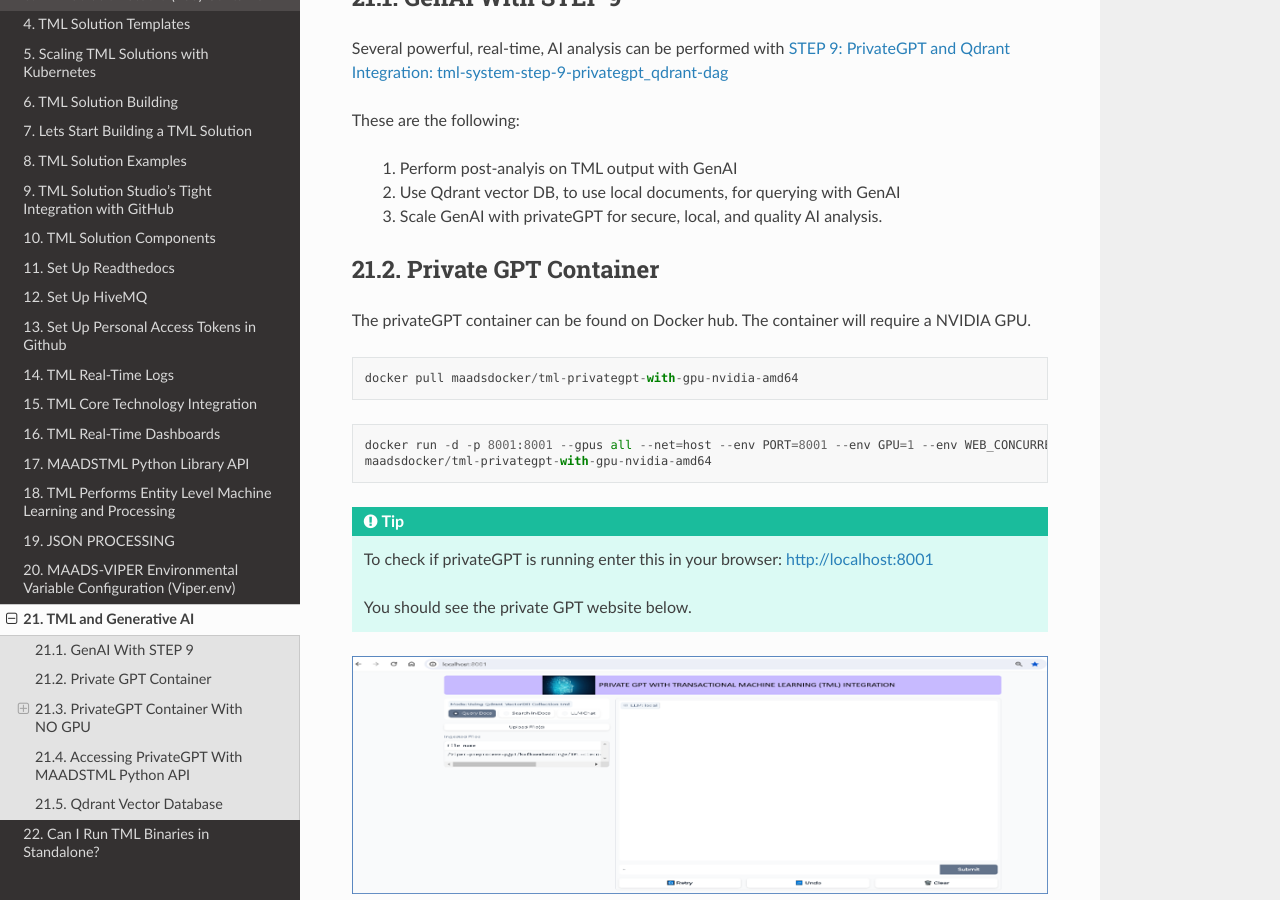
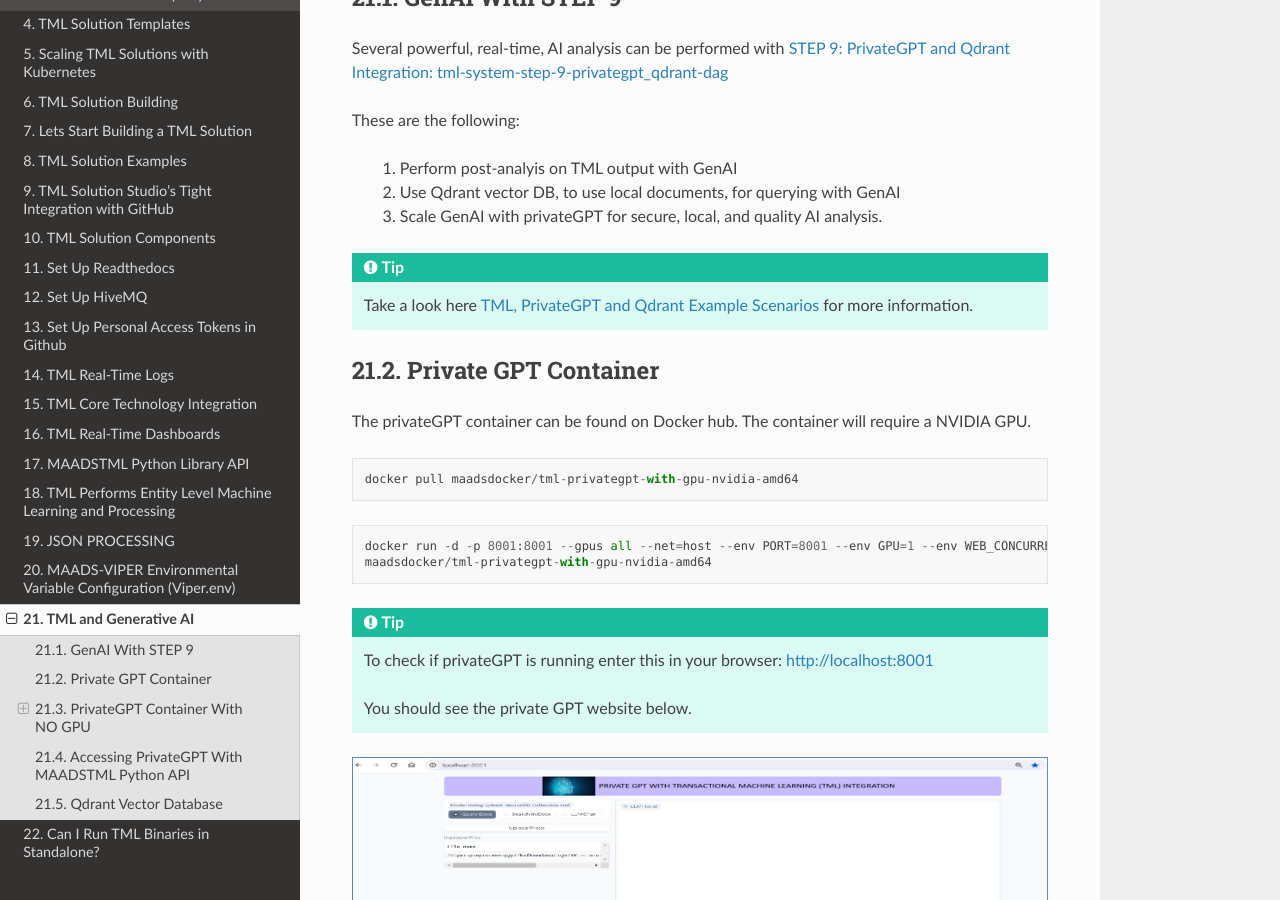
Before and after one commit to smaurice101/readthedocs, a Sphinx documentation site: the page built from docs/source/genai.rst, in a window 1280 px wide and 900 px high, scrolled down 743 px. Built offline with Sphinx 7.4.7 and the Read the Docs theme 3.1.0, drawn with Linux system fonts in a browser that asks for light colours.

Commit message:
Update genai.rst

```diff
--- a/docs/source/genai.rst
+++ b/docs/source/genai.rst
@@ -48,6 +48,9 @@
  2. Use Qdrant vector DB, to use local documents, for querying with GenAI
 
  3. Scale GenAI with privateGPT for secure, local, and quality AI analysis.
+
+.. tip::
+   Take a look here :ref:`TML, PrivateGPT and Qdrant Example Scenarios` for more information.
 
 Private GPT Container
 --------------------
```
